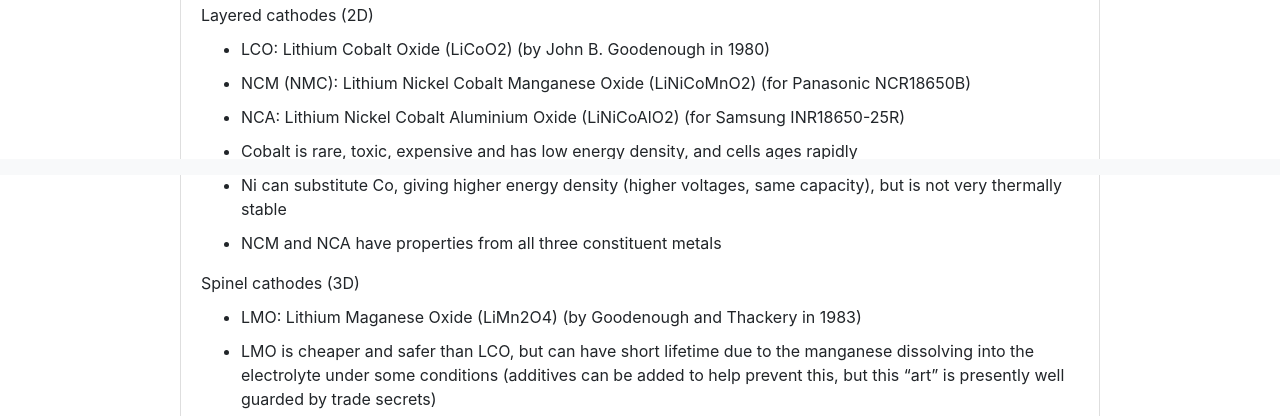
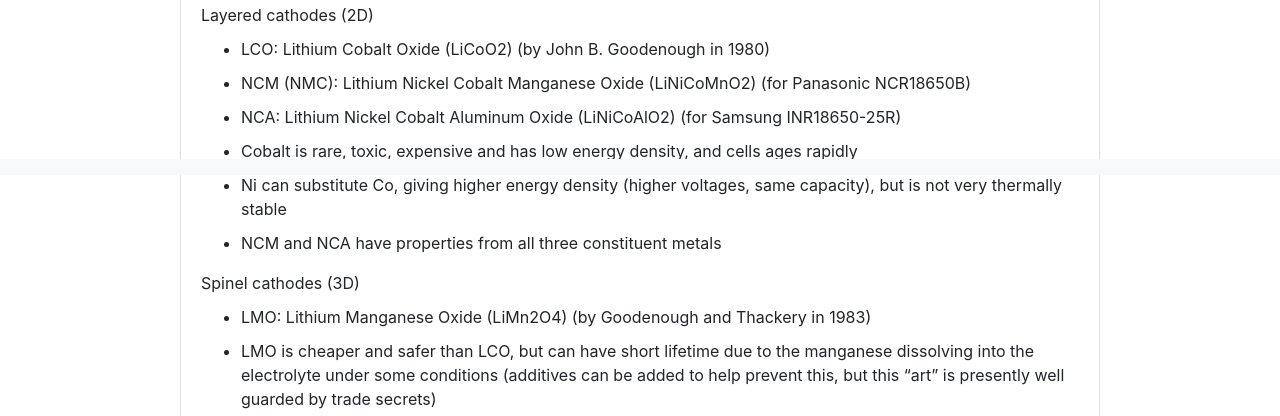
Before and after one commit to ningtian/ningtian.github.io, a Jekyll site: the page notes/index.html, which Jekyll copies as it is, in a window 1280 px wide. Shown: the part 725-1141 px from the top of the page. Built offline with Jekyll 4.4.1, drawn with Linux system fonts in a browser that asks for light colours.

Commit message:
Update index.html

```diff
--- a/notes/index.html
+++ b/notes/index.html
@@ -77,7 +77,7 @@
 	    <ul>
 	    <li>LCO: Lithium Cobalt Oxide (LiCoO2) (by John B. Goodenough in 1980)
 	    <li>NCM (NMC): Lithium Nickel Cobalt Manganese Oxide (LiNiCoMnO2) (for Panasonic NCR18650B)
-	    <li>NCA: Lithium Nickel Cobalt Aluminium Oxide (LiNiCoAlO2) (for Samsung INR18650-25R)
+	    <li>NCA: Lithium Nickel Cobalt Aluminum Oxide (LiNiCoAlO2) (for Samsung INR18650-25R)
 	    <li>Cobalt is rare, toxic, expensive and has low energy density, and cells ages rapidly
 	    <li>Ni can substitute Co, giving higher energy density (higher voltages, same capacity),
 		but is not very thermally stable
@@ -85,7 +85,7 @@
 	    </ul>
 	    Spinel cathodes (3D)
 	    <ul>
-	    <li>LMO: Lithium Maganese Oxide (LiMn2O4) (by Goodenough and Thackery in 1983)
+	    <li>LMO: Lithium Manganese Oxide (LiMn2O4) (by Goodenough and Thackery in 1983)
             <li>LMO is cheaper and safer than LCO, but can have short lifetime due to the manganese
 		    dissolving into the electrolyte under some conditions (additives can be added to help
 		    prevent this, but this “art” is presently well guarded by trade secrets)
```
